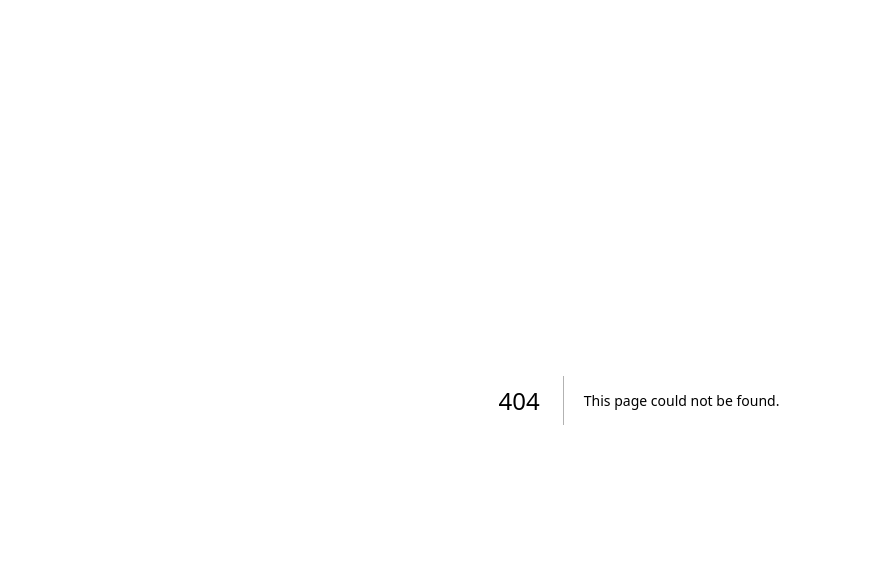
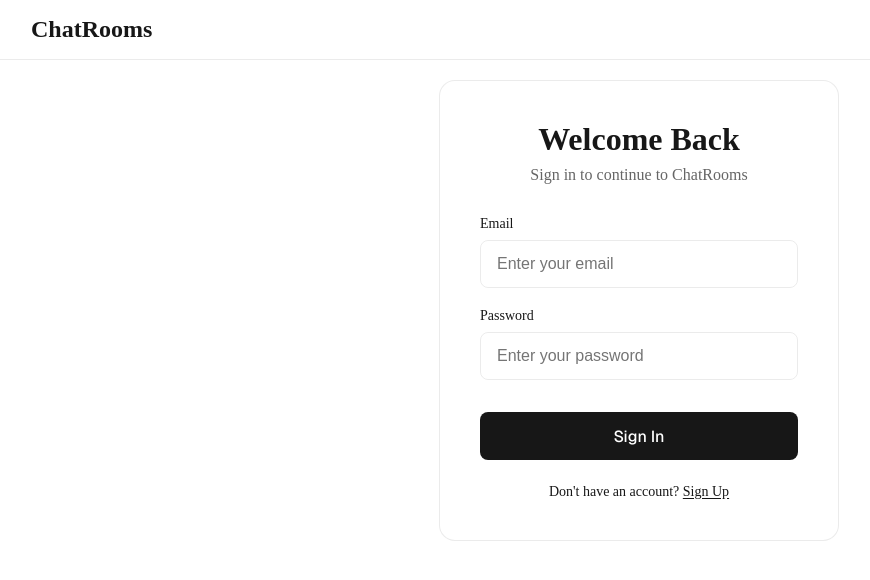
Before and after one commit to DhruvArvindSingh/Collab-draw, a Next.js app in the folder apps/web/: page /signin in a window 1280 px wide. Before the commit this address had no page. Shown: the top 580 px of the page, without its empty margins (1-871 px from the left). Built offline with nearby package versions, Linux system fonts and the light colour scheme.

Commit message:
frontend remaining

```diff
--- a/apps/web/app/page.module.css
+++ b/apps/web/app/page.module.css
@@ -186,3 +186,72 @@
     filter: invert();
   }
 }
+
+.navbar {
+  position: fixed;
+  top: 0;
+  left: 0;
+  right: 0;
+  display: flex;
+  justify-content: space-between;
+  align-items: center;
+  padding: 1rem 2rem;
+  background: var(--background);
+  border-bottom: 1px solid var(--gray-alpha-200);
+}
+
+.authButtons {
+  display: flex;
+  gap: 1rem;
+}
+
+.joinRoom {
+  display: flex;
+  flex-direction: column;
+  align-items: center;
+  gap: 2rem;
+}
+
+.joinRoom h1 {
+  font-size: 2.5rem;
+  font-weight: 600;
+}
+
+.inputWrapper {
+  display: flex;
+  gap: 1rem;
+  width: 100%;
+  max-width: 500px;
+}
+
+.roomInput {
+  flex: 1;
+  height: 48px;
+  padding: 0 1rem;
+  border-radius: 8px;
+  border: 1px solid var(--gray-alpha-200);
+  background: transparent;
+  color: var(--foreground);
+  font-size: 16px;
+  transition: border-color 0.2s;
+}
+
+.roomInput:focus {
+  outline: none;
+  border-color: var(--foreground);
+}
+
+/* Update existing media query */
+@media (max-width: 600px) {
+  .navbar {
+    padding: 1rem;
+  }
+
+  .inputWrapper {
+    flex-direction: column;
+  }
+
+  .roomInput {
+    height: 40px;
+  }
+}
--- /dev/null
+++ b/apps/web/app/signin/page.module.css
@@ -0,0 +1,153 @@
+.page {
+    --gray-rgb: 0, 0, 0;
+    --gray-alpha-200: rgba(var(--gray-rgb), 0.08);
+    --gray-alpha-100: rgba(var(--gray-rgb), 0.05);
+
+    display: grid;
+    grid-template-rows: auto 1fr;
+    min-height: 100svh;
+    font-synthesis: none;
+}
+
+.navbar {
+    position: fixed;
+    top: 0;
+    left: 0;
+    right: 0;
+    display: flex;
+    justify-content: space-between;
+    align-items: center;
+    padding: 1rem 2rem;
+    background: var(--background);
+    border-bottom: 1px solid var(--gray-alpha-200);
+    z-index: 10;
+}
+
+.main {
+    display: flex;
+    justify-content: center;
+    align-items: center;
+    padding: 80px 20px;
+}
+
+.authContainer {
+    width: 100%;
+    max-width: 400px;
+    padding: 40px;
+    border-radius: 16px;
+    background: var(--background);
+    border: 1px solid var(--gray-alpha-200);
+}
+
+.authContainer h1 {
+    font-size: 2rem;
+    font-weight: 600;
+    margin-bottom: 8px;
+    text-align: center;
+}
+
+.subtitle {
+    text-align: center;
+    color: #666;
+    margin-bottom: 32px;
+}
+
+.form {
+    display: flex;
+    flex-direction: column;
+    gap: 20px;
+}
+
+.inputGroup {
+    display: flex;
+    flex-direction: column;
+    gap: 8px;
+}
+
+.inputGroup label {
+    font-size: 14px;
+    font-weight: 500;
+}
+
+.inputGroup input {
+    height: 48px;
+    padding: 0 16px;
+    border-radius: 8px;
+    border: 1px solid var(--gray-alpha-200);
+    background: transparent;
+    color: var(--foreground);
+    font-size: 16px;
+    transition: border-color 0.2s;
+}
+
+.inputGroup input:focus {
+    outline: none;
+    border-color: var(--foreground);
+}
+
+.primary {
+    appearance: none;
+    border-radius: 8px;
+    height: 48px;
+    padding: 0 20px;
+    border: none;
+    background: var(--foreground);
+    color: var(--background);
+    font-family: var(--font-geist-sans);
+    font-size: 16px;
+    font-weight: 500;
+    cursor: pointer;
+    transition: background 0.2s;
+    margin-top: 12px;
+}
+
+.primary:hover {
+    background: var(--button-primary-hover);
+}
+
+.switchAuth {
+    text-align: center;
+    margin-top: 24px;
+    font-size: 14px;
+}
+
+.link {
+    color: var(--foreground);
+    font-weight: 500;
+    cursor: pointer;
+    text-decoration: underline;
+    text-underline-offset: 2px;
+}
+
+@media (prefers-color-scheme: dark) {
+    .page {
+        --gray-rgb: 255, 255, 255;
+        --gray-alpha-200: rgba(var(--gray-rgb), 0.145);
+        --gray-alpha-100: rgba(var(--gray-rgb), 0.06);
+    }
+
+    .subtitle {
+        color: #999;
+    }
+}
+
+@media (max-width: 600px) {
+    .authContainer {
+        padding: 24px;
+        border: none;
+    }
+
+    .navbar {
+        padding: 1rem;
+    }
+
+    .primary {
+        height: 40px;
+        font-size: 14px;
+    }
+
+    .inputGroup input {
+        height: 40px;
+        font-size: 14px;
+    }
+}
--- /dev/null
+++ b/apps/web/app/signin/page.tsx
@@ -0,0 +1,92 @@
+'use client';
+import styles from "./page.module.css";
+import axios from 'axios';
+import dotenv from 'dotenv';
+import Cookies from 'js-cookie';
+dotenv.config();
+import { useRouter } from 'next/navigation';
+import { useState } from 'react';
+
+export default function SignIn() {
+    const {HTTP_URL} = process.env;
+    const router = useRouter();
+    const [formData, setFormData] = useState({
+        email: '',
+        password: ''
+    });
+
+    const handleSubmit = async (e: React.FormEvent) => {
+        e.preventDefault();
+        // Handle sign in logic here
+        try {
+            let response;
+            console.log(`${HTTP_URL}/signin`);
+            try{
+                response = await axios.post(`http://localhost:81/signin`, formData);
+            }catch(error){
+                console.error('Error while fetching data:', error);
+                return;
+            }
+            if(response.status === 200 && response.data.token !== null){
+                Cookies.set("token", response.data.token);
+            }
+                localStorage.setItem("token", response.data.token);
+        } catch (error) {
+            console.error('Sign in error:', error);
+        }
+    };
+
+    return (
+        <div className={styles.page}>
+            <nav className={styles.navbar}>
+                <div className={styles.logo}>
+                    <h2 onClick={() => router.push('/')} style={{ cursor: 'pointer' }}>ChatRooms</h2>
+                </div>
+            </nav>
+
+            <main className={styles.main}>
+                <div className={styles.authContainer}>
+                    <h1>Welcome Back</h1>
+                    <p className={styles.subtitle}>Sign in to continue to ChatRooms</p>
+
+                    <form onSubmit={handleSubmit} className={styles.form}>
+                        <div className={styles.inputGroup}>
+                            <label htmlFor="email">Email</label>
+                            <input
+                                type="email"
+                                id="email"
+                                placeholder="Enter your email"
+                                value={formData.email}
+                                onChange={(e) => setFormData({ ...formData, email: e.target.value })}
+                                required
+                            />
+                        </div>
+
+                        <div className={styles.inputGroup}>
+                            <label htmlFor="password">Password</label>
+                            <input
+                                type="password"
+                                id="password"
+                                placeholder="Enter your password"
+                                value={formData.password}
+                                onChange={(e) => setFormData({ ...formData, password: e.target.value })}
+                                required
+                            />
+                        </div>
+
+                        <button type="submit" className={styles.primary} onClick={handleSubmit}>
+                            Sign In
+                        </button>
+                    </form>
+
+                    <p className={styles.switchAuth}>
+                        Don't have an account?{' '}
+                        <span onClick={() => router.push('/signup')} className={styles.link}>
+                            Sign Up
+                        </span>
+                    </p>
+                </div>
+            </main>
+        </div>
+    );
+}
--- a/apps/web/package.json
+++ b/apps/web/package.json
@@ -12,6 +12,11 @@
   },
   "dependencies": {
     "@repo/ui": "workspace:*",
+    "@types/dotenv": "^8.2.3",
+    "@types/js-cookie": "^3.0.6",
+    "axios": "^1.7.9",
+    "dotenv": "^16.4.7",
+    "js-cookie": "^3.0.5",
     "next": "^15.1.6",
     "react": "^19.0.0",
     "react-dom": "^19.0.0"
```
Also changed, not shown: apps/web/app/page.tsx (+25 -90 lines), 2 other files (tests, documents, lock files or other folders).
